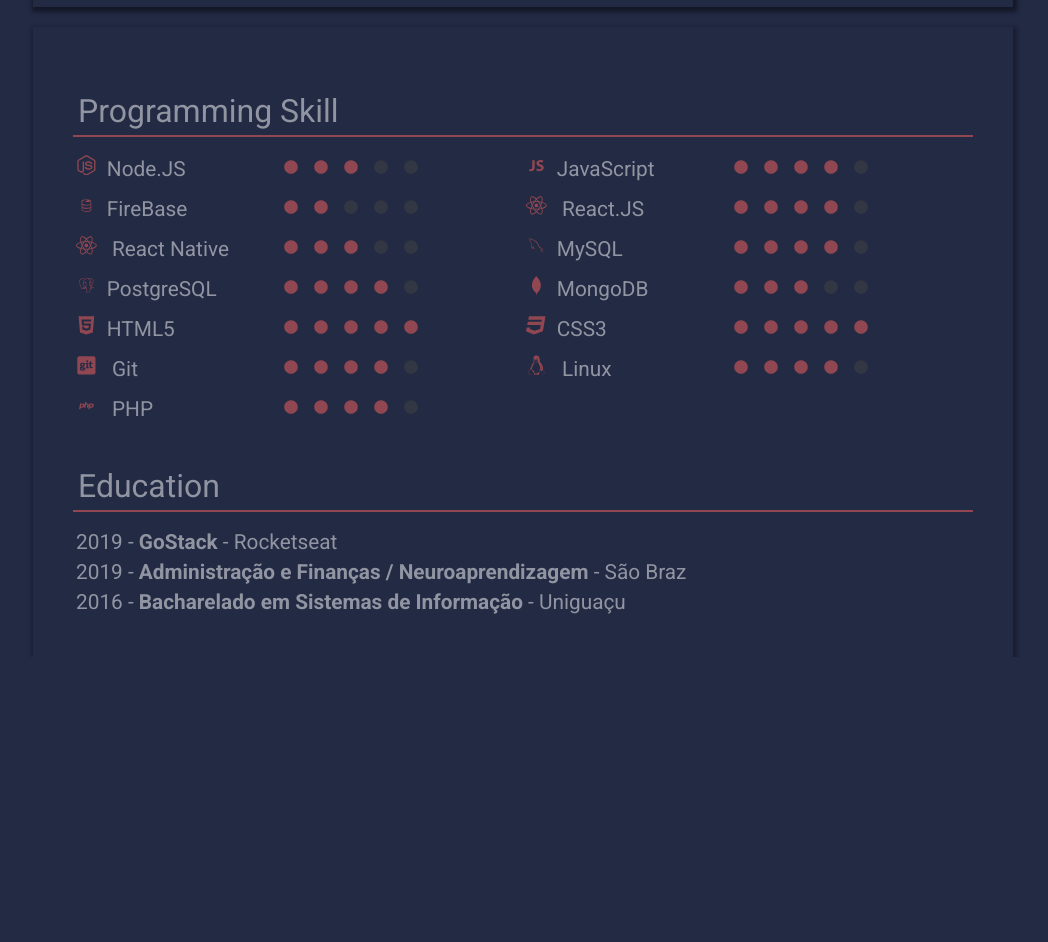
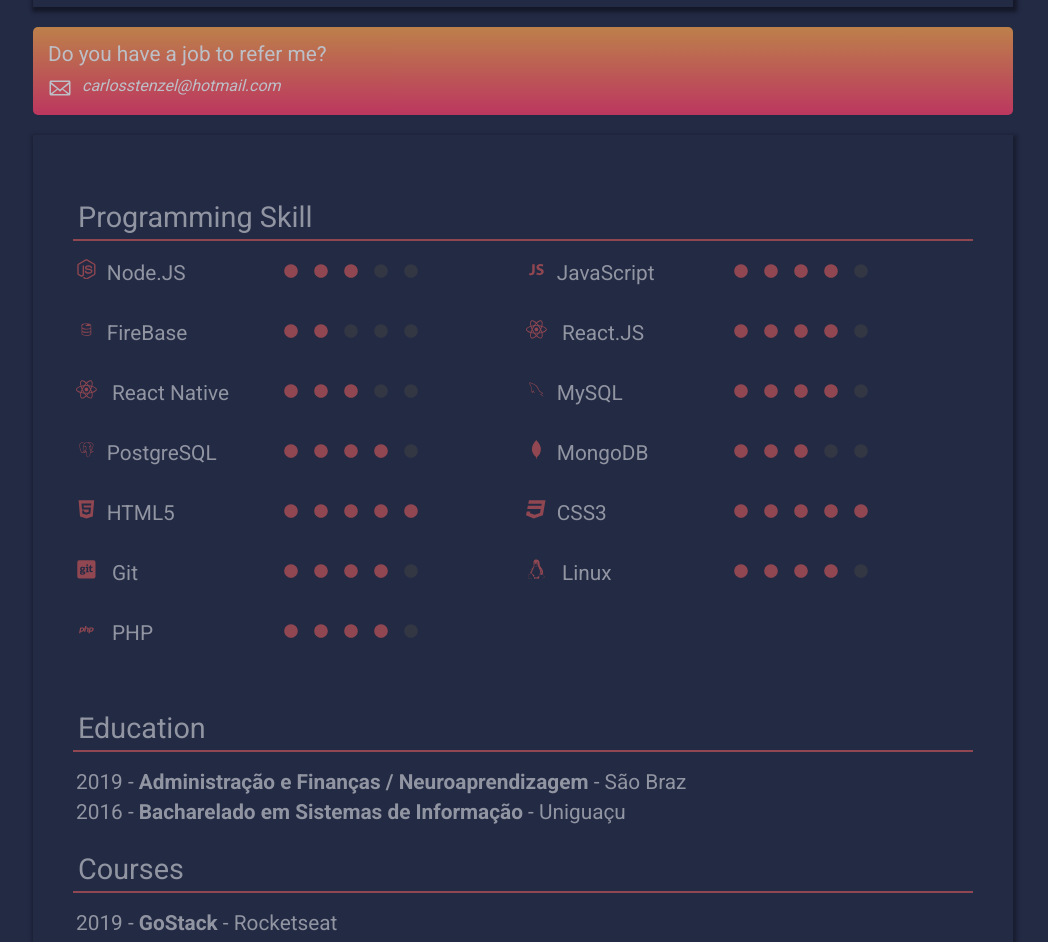
Before and after one commit to carlosstenzel/carlosstenzel-website, a React (Create React App) app: page / in a window 1280 px wide. Shown: the part 280-1222 px from the top of the page, without its empty margins (117-1165 px from the left). Before the commit the page ends 937 px from the top, so only its background shows below. Built offline with nearby package versions, Linux system fonts and the light colour scheme.

Commit message:
inset vacantJob and alter courses

```diff
--- a/package.json
+++ b/package.json
@@ -1,6 +1,6 @@
 {
   "name": "carlosstenzel",
-  "version": "0.1.0",
+  "version": "0.1.2",
   "private": true,
   "dependencies": {
     "@testing-library/jest-dom": "^4.2.4",
--- a/src/App.js
+++ b/src/App.js
@@ -4,13 +4,14 @@ import Header from "./components/Header";
 import Footer from "./components/Footer";
 import Home from "./pages/Home";
 
-
+import VacantJob from "./components/VacantJob";
 
 function App() {
   return (
     <>
       <GlobalStyle />
       <Header />
+      <VacantJob />
       <Home />
       <Footer />
     </>
--- /dev/null
+++ b/src/components/VacantJob/index.js
@@ -0,0 +1,14 @@
+import React from 'react';
+
+import { GoMail } from "react-icons/go";
+
+import { Container } from './styles';
+
+export default function VacantJob() {
+  return (
+    <Container>
+      <h3>Do you have a job to refer me?</h3>
+      <p><GoMail /> <a href="mailto:carlosstenzel@hotmail.com">carlosstenzel@hotmail.com</a></p>
+    </Container>
+  );
+}
--- /dev/null
+++ b/src/components/VacantJob/styles.js
@@ -0,0 +1,37 @@
+import styled from "styled-components";
+
+export const Container = styled.div`
+  background: linear-gradient(#ffa54d, #fd3c6b);
+  margin-top: 20px;
+  padding: 15px;
+  color: #fff;
+  border-radius: 5px;
+  opacity: 0.7;
+
+  &:hover{
+    opacity: 1;
+  }
+
+  h3 {
+    font-size: 1.3rem;
+    font-weight: 100;
+    margin-bottom: 10px;
+  }
+
+  p {
+    font-size: 1rem;
+    font-weight: 100;
+    font-style: italic;
+    display: flex;
+    justify-items: center;
+
+    svg {
+      margin-right: 10px;
+      font-size: 1.5rem;
+    }
+
+    a {
+      color: #fff;
+    }
+  }
+`;
--- a/src/pages/Home/index.js
+++ b/src/pages/Home/index.js
@@ -1,4 +1,6 @@
 import React, { Component } from "react";
+
+
 
 import {
   FaReact,
@@ -353,11 +355,6 @@ export default class Home extends Component {
           <ul>
             <li>
               <p>
-                <span>2019</span> - <strong>GoStack</strong> - Rocketseat
-              </p>
-            </li>
-            <li>
-              <p>
                 <span>2019</span> -{" "}
                 <strong>Administração e Finanças / Neuroaprendizagem</strong> -
                 São Braz
@@ -372,6 +369,21 @@ export default class Home extends Component {
             </li>
           </ul>
         </div>
+        <div>
+          <h4>Courses</h4>
+          <ul>
+            <li>
+              <p><span>2019</span> - <strong>GoStack</strong> - Rocketseat</p>
+            </li>
+            <li>
+              <p><span>2019</span> - <strong>NodeJs for Beginners</strong> - EW.IT</p>
+            </li>
+
+            <li>
+              <p><span>2014</span> - <strong>Curso de Mainframe</strong> - União Latino-Americana de Tecnologia - Curitiba</p>
+            </li>
+          </ul>
+          </div>
       </Container>
     );
   }
--- a/src/pages/Home/styles.js
+++ b/src/pages/Home/styles.js
@@ -15,7 +15,7 @@ export const Container = styled.div`
   }
 
   h4 {
-    font-size: 2rem;
+    font-size: 1.8rem;
     font-weight: 100;
     border-bottom: 2.5px solid #fe655f;
     padding: 5px;
@@ -25,6 +25,10 @@ export const Container = styled.div`
   li {
     padding: 3px;
     font-size: 1.3rem;
+  }
+
+  ul {
+    margin-bottom: 20px;
   }
 
   .skill {
```
